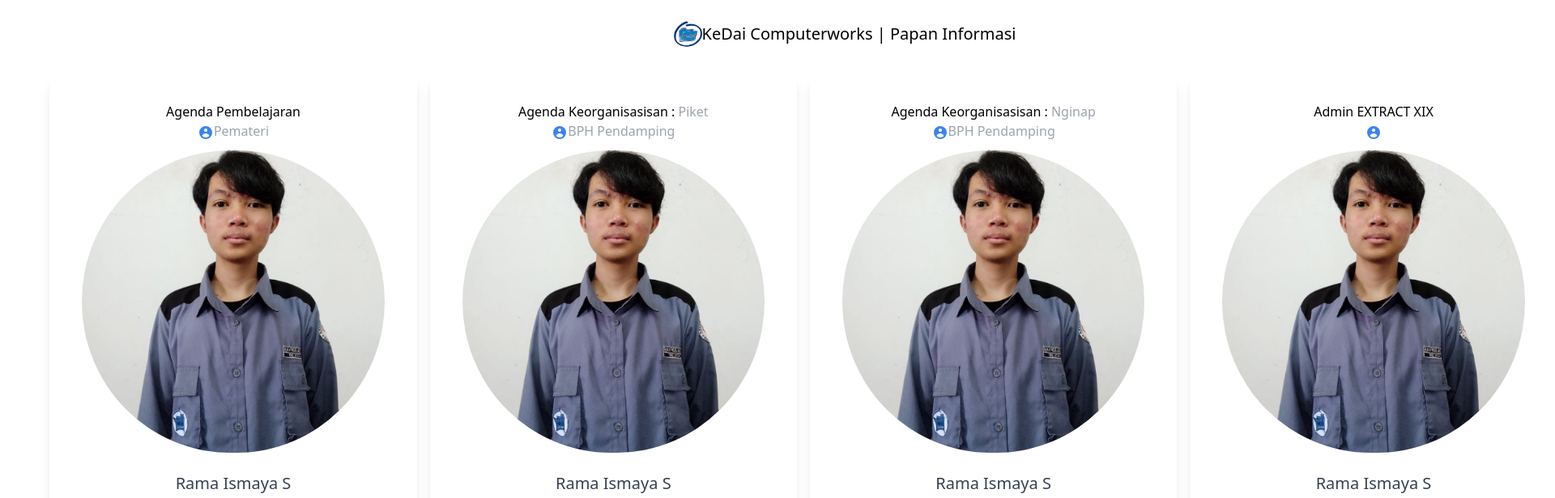
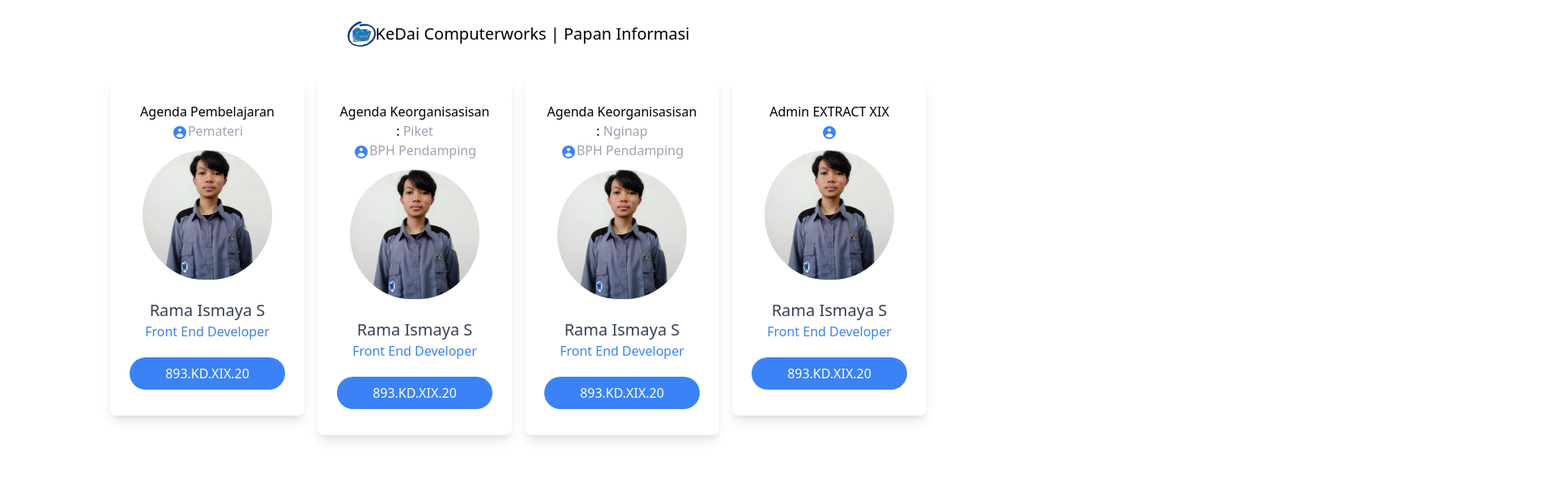
Before and after one commit to R4MA26/rama-react-tailwind, a React (Create React App) app: page / in a window 1280 px wide. Shown: the top 616 px of the page at 81% size, 1920 px wide, since content can reach past the window. Built offline with nearby package versions, Linux system fonts and the light colour scheme.

Commit message:
rama-react-tailwind

```diff
--- a/src/App.js
+++ b/src/App.js
@@ -9,16 +9,16 @@ function App() {
     <div className="App">
       <header className="App-header">
         <div className="flex flex-wrap ">
-          <h4 className="flex-auto text-xl text-center md:text-right lg:text-right 1xl:text-center">
+          <h4 className="flex-auto text-xl text-center">
             <img src={logo} className="App-logo " alt="logo" />
             KeDai Computerworks | Papan Informasi
           </h4>
         </div>
       </header>
 
-      <div id="container" class="w-4/5 mx-auto lg:w-11/12">
-        <div class="flex flex-col sm:flex-row">
-          <div class="sm:w-1/4 md:w-1/2 lg:w-2/5 1xl:w-80 2xl:w-1/4 p-2 md:flex-shrink-0 lg:flex-shrink-0">
+      <div id="container" class="w-4/5 mx-auto">
+        <div class="flex flex-wrap sm:flex-row md:flex-wrap lg:flex-wrap xl:flex-nowarp">
+          <div class="sm:w-1/4 p-2 md:w-1/2 xl:w-1/4">
             <div class="bg-white px-6 py-8 rounded-lg shadow-lg text-center">
               <h2 className="text-bold font-medium">Agenda Pembelajaran</h2>
               <h2 className="text-gray-400 block">
@@ -40,7 +40,7 @@ function App() {
               </div>
             </div>
           </div>
-          <div class="sm:w-1/4 p-2 md:w-1/2 lg:w-2/5 1xl:w-80 2xl:w-1/4 md:flex-shrink-0">
+          <div class="sm:w-1/4 p-2 md:w-1/2 xl:w-1/4">
             <div class="bg-white px-6 py-8 rounded-lg shadow-lg text-center">
               <h2 className="text-bold font-medium">
                 Agenda Keorganisasisan :{" "}
@@ -65,7 +65,7 @@ function App() {
               </div>
             </div>
           </div>
-          <div class="sm:w-1/4 p-2 md:w-1/2 lg:w-2/5 1xl:w-80 2xl:w-1/4 md:flex-shrink-0">
+          <div class="sm:w-1/4 p-2 md:w-1/2 xl:w-1/4">
             <div class="bg-white px-6 py-8 rounded-lg shadow-lg text-center">
               <h2 className="text-bold font-medium">
                 Agenda Keorganisasisan :{" "}
@@ -90,7 +90,7 @@ function App() {
               </div>
             </div>
           </div>
-          <div class="sm:w-1/4 p-2 md:w-1/2 lg:w-2/5 1xl:w-80 2xl:w-1/4 md:flex-shrink-0">
+          <div class="sm:w-1/4 p-2 md:w-1/2 xl:w-1/4">
             <div class="bg-white px-6 py-8 rounded-lg shadow-lg text-center">
               <h2 className="text-bold font-medium">Admin EXTRACT XIX</h2>
               <h2 className="text-white block">
--- a/tailwind.config.js
+++ b/tailwind.config.js
@@ -10,7 +10,6 @@ module.exports = {
       md: "768px",
       lg: "1024px",
       xl: "1280px",
-      "1xl": "1280px",
       "2xl": "1536px",
     },
     colors: {
@@ -29,6 +28,10 @@ module.exports = {
       pink: colors.pink,
     },
     spacing: {
+      sm: "8px",
+      md: "16px",
+      lg: "24px",
+      xl: "48px",
       px: "1px",
       0: "0px",
       0.5: "0.125rem",
```
Also changed, not shown: 1 other file (tests, documents, lock files or other folders).
